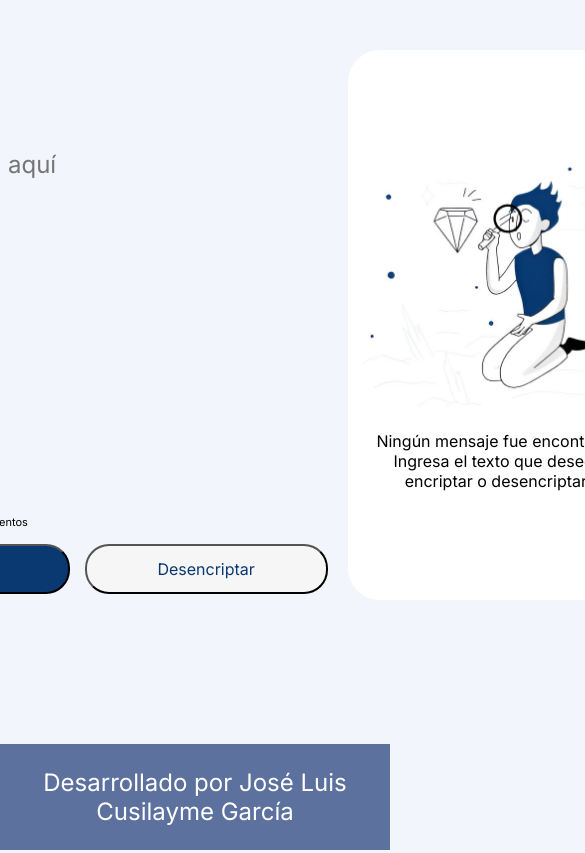
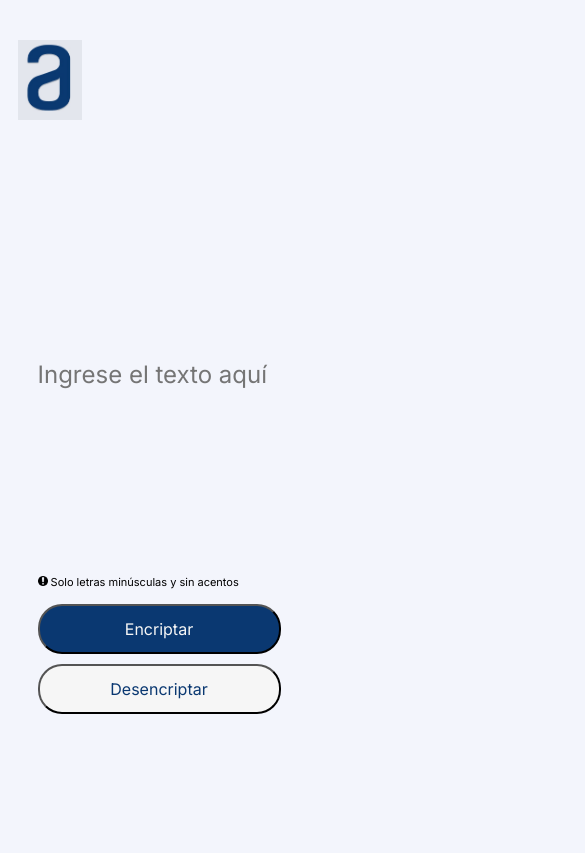
Before and after one commit to TrustMek7/encriptador-de-texto, a plain HTML site: page index.html in a window 390 px wide. Shown: the top 853 px of the page, 585 px wide, since content can reach past the window. Drawn offline with Linux system fonts and the light colour scheme.

Commit message:
Haciendo el css Responsive, incluyendo la marca de agua (Desarrollado por:)

```diff
--- a/index.html
+++ b/index.html
@@ -27,7 +27,7 @@
             <img src="./assets/busqueda.jpeg" alt="Buscar" class="texto_no_encontrado">
             <div class="texto__salida" id="mensaje__salida">
                 <p class="msj_titulo">Ningún mensaje fue encontrado</p>
-                <p class="msj_cuerpo">Ingresa el texto que desees encriptar o desencriptar.</p>
+                <p class="msj_cuerpo"> <br> Ingresa el texto que desees encriptar o desencriptar.</p>
             </div>
             <button class="boton__copy" id="boton__copiar" onclick="copiarTexto()" style="display: none;">Copiar</button>
         </div>
--- a/style.css
+++ b/style.css
@@ -27,7 +27,7 @@ body {
 .contenido__salida {
     margin-top: 50px;
     margin-bottom: 120px;
-    width: 400px;
+    width: 300px;
     height: 450px;
     background-color: white;
     padding: 50px 10px;
@@ -39,6 +39,15 @@ body {
     text-align: center;
     border-radius: 32px;
     font-family: "Inter", sans-serif;
+}
+
+.msj_titulo {
+    font-weight: 800;
+    font-size: 24px;
+}
+
+.msj_cuerpo{
+    font-size: 14px;
 }
 
 .texto_no_encontrado{
@@ -107,3 +116,83 @@ button {
     font-size: 1.5rem;
     font-weight: 400;
 }
+
+/* Estilos para Tablet */
+@media (max-width: 768px) {
+    .contenido {
+        flex-direction: column;
+        align-items: center;
+    }
+
+    .header__logo {
+        align-self: flex-start;
+        margin-left: 20px;
+        margin-bottom: 20px;
+    }
+
+    .caja__texto {
+        width: 80%;
+        height: 250px;
+    }
+
+    .contenido__botones {
+        flex-direction: row;
+        gap: 10px;
+    }
+
+    .contenido__salida {
+        margin-top: 30px;
+        margin-bottom: 50px;
+        width: 80%;
+        height: auto;
+        padding: 30px;
+        /* Quitar la imagen */
+        display: flex;
+        justify-content: center;
+        align-items: center;
+    }
+
+    .texto_no_encontrado {
+        display: none; /* Ocultamos la imagen */
+    }
+}
+
+/* Estilos para Celular */
+@media (max-width: 480px) {
+    .contenido {
+        flex-direction: column;
+        align-items: center;
+    }
+
+    .header__logo {
+        align-self: flex-start;
+        margin-left: 10px;
+        margin-bottom: 10px;
+    }
+
+    .caja__texto {
+        width: 90%;
+        height: 200px;
+    }
+
+    .contenido__botones {
+        flex-direction: column;
+        gap: 10px;
+    }
+
+    .contenido__salida {
+        margin-top: 20px;
+        margin-bottom: 40px;
+        width: 90%;
+        height: auto;
+        padding: 20px;
+        /* Quitar la imagen */
+        display: flex;
+        justify-content: center;
+        align-items: center;
+    }
+
+    .texto_no_encontrado {
+        display: none; /* Ocultamos la imagen */
+    }
+}
```
